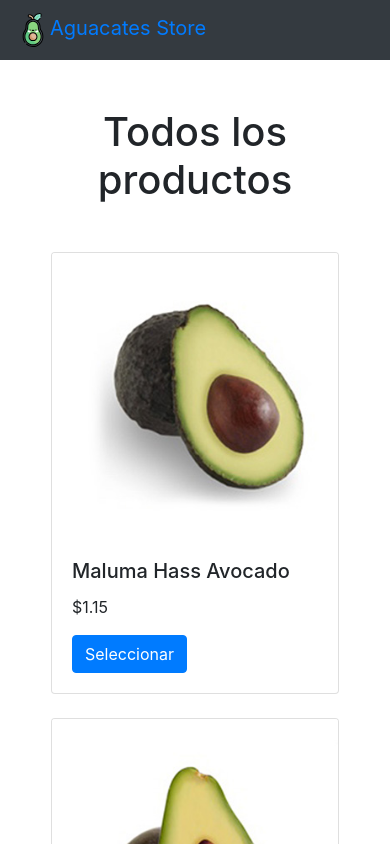
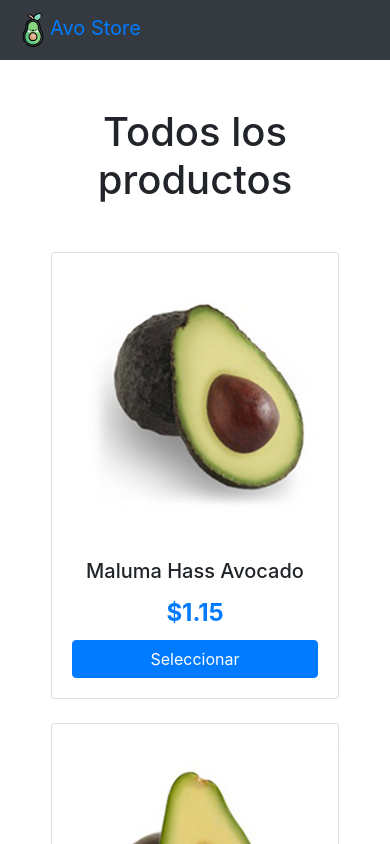
Before and after one commit to Oscar-Espana/TiendaNextJs, a Next.js app: page / in a window 390 px wide. Shown: the top 844 px of the page. Built offline with nearby package versions, Linux system fonts and the light colour scheme.

Commit message:
Corregir estilos de la pagina y mejorar responsive

```diff
--- a/components/Navbar/Navbar.tsx
+++ b/components/Navbar/Navbar.tsx
@@ -11,7 +11,7 @@ const CustomNavbar = () => {
         <Link href="/">
           <a>
             <Avocado/>
-            Aguacates Store
+            Avo Store
           </a>
         </Link>
       </Navbar.Brand>
--- a/pages/index.tsx
+++ b/pages/index.tsx
@@ -22,11 +22,11 @@ const Home = () => {
       {
         productList.map( (product, key)=>(
           <Col xs={12} md={6} lg={4} key={key} className="d-flex justify-content-center">
-            <Card className="mb-4" style={{ width: '18rem' }}>
+            <Card className="mb-4" style={{ width: '18rem' }} >
               <Card.Img variant="top" src={product.image} />
-              <Card.Body>
-                <Card.Title>{product.name}</Card.Title>
-                <Card.Text>
+              <Card.Body className="d-flex flex-column justify-content-center">
+                <Card.Title className="text-center">{product.name}</Card.Title>
+                <Card.Text className="text-center h4 font-weight-bold text-primary py-1" >
                   ${product.price}
                 </Card.Text>
                 <Link href={`/product/${product.id}`}>
@@ -38,7 +38,6 @@ const Home = () => {
         ))
       }
       </Row>
-
     </div>
   );
 };
```
Also changed, not shown: components/ProductSummary/ProductAttributes.tsx (+6 -4 lines), components/ProductSummary/ProductSummary.tsx (+5 -7 lines).
